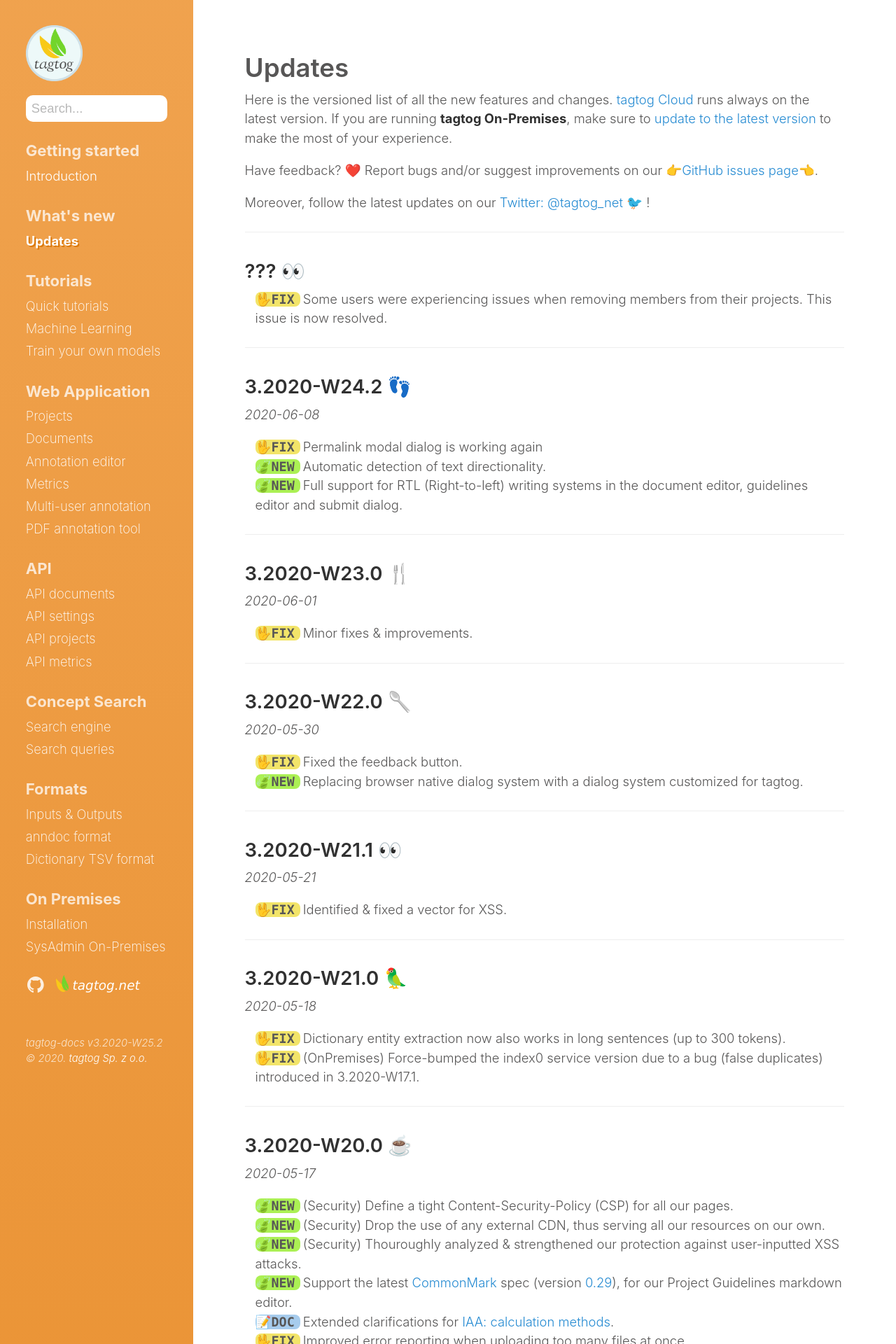
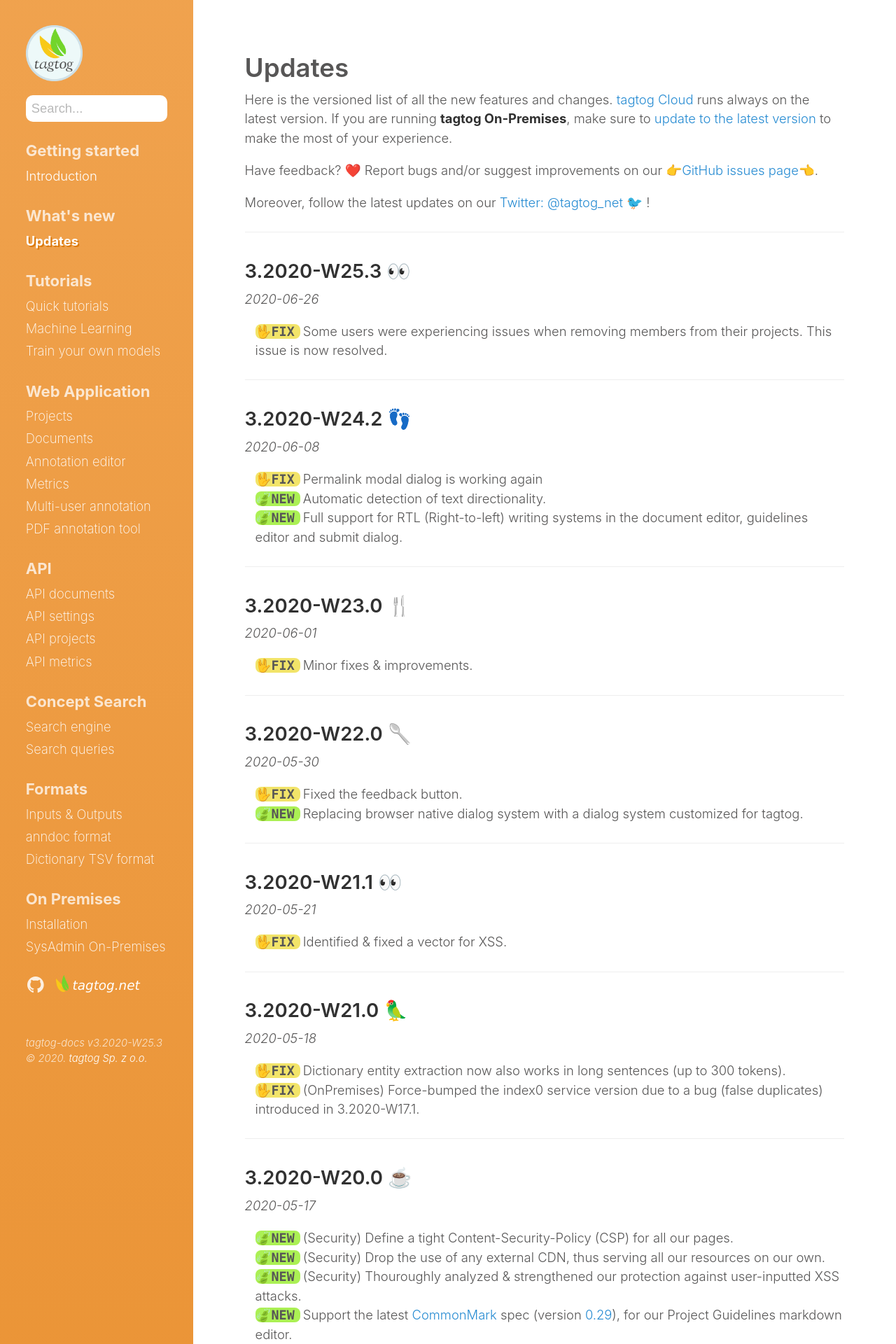
Before and after one commit to tagtogorg/tagtog-doc, a Jekyll site: the page built from updates.md, in a window 1280 px wide. Shown: the top 1920 px of the page at 70% size. Built offline with Jekyll 4.4.1, drawn with Linux system fonts in a browser that asks for light colours; nearby versions of some CDN libraries; emoji names are drawn with the system emoji font.

Commit message:
Bump version: 3.2020-W25.3 👀

```diff
--- a/_config.yml
+++ b/_config.yml
@@ -71,7 +71,7 @@ plugins:
   - jemoji
 
 # Custom vars
-version: 3.2020-W25.2
+version: 3.2020-W25.3
 sidebar_home_link: true
 search_page: false
 # sidebar_blog_link:  '/blog'   # By default, your home page is your blog
--- a/updates.md
+++ b/updates.md
@@ -14,7 +14,8 @@ Moreover, follow the latest updates on our [Twitter: @tagtog_net 🐦](https://t
 
 ---
 
-## ??? 👀
+## 3.2020-W25.3 👀
+_2020-06-26_
 
 <ul class="updates">
   <li class="fix"><span markdown="1">Some users were experiencing issues when removing members from their projects. This issue is now resolved.</span></li>
```
Also changed, not shown: 1 other file.
